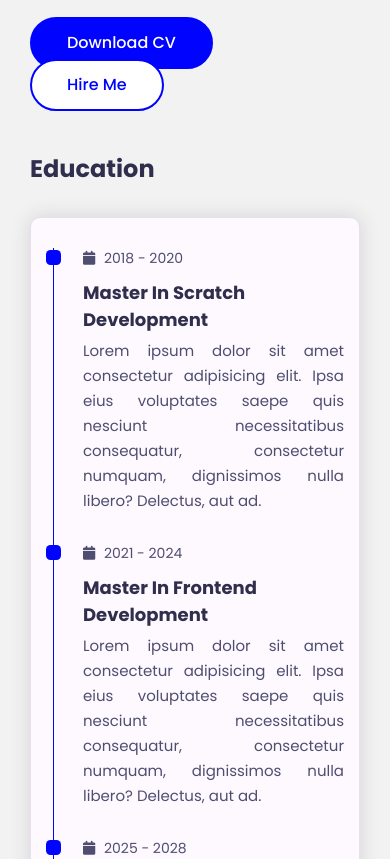
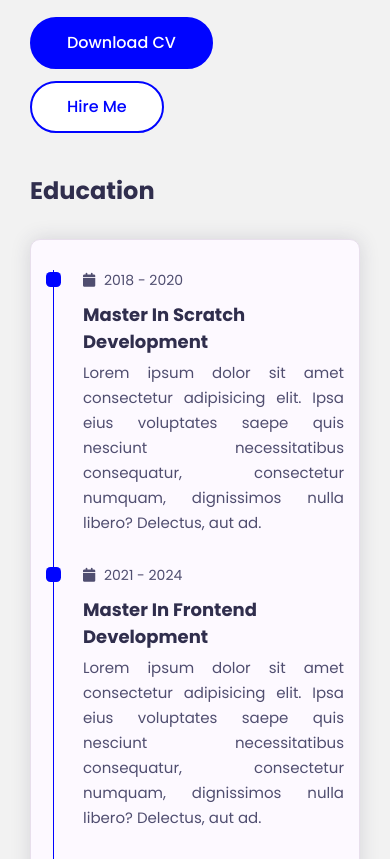
Before and after one commit to CeejayEkky/MyResponsivePortSite1, a plain HTML site: page index.html in a window 390 px wide. Shown: the part 2212-3071 px from the top of the page. Drawn offline with nearby package versions, Linux system fonts and the light colour scheme; a web font is replaced by a local one.

Commit message:
Add files via upload

```diff
--- a/css/style.css
+++ b/css/style.css
@@ -868,6 +868,10 @@ h3.prof{
         max-width: 100%;
     }
 
+    .abt .abt-tent .p-info .btns .hire{
+        margin-top: 12px;
+    }
+
     .serve .s-items,
     .work .p-item,
     .cnts .c-info{
```
